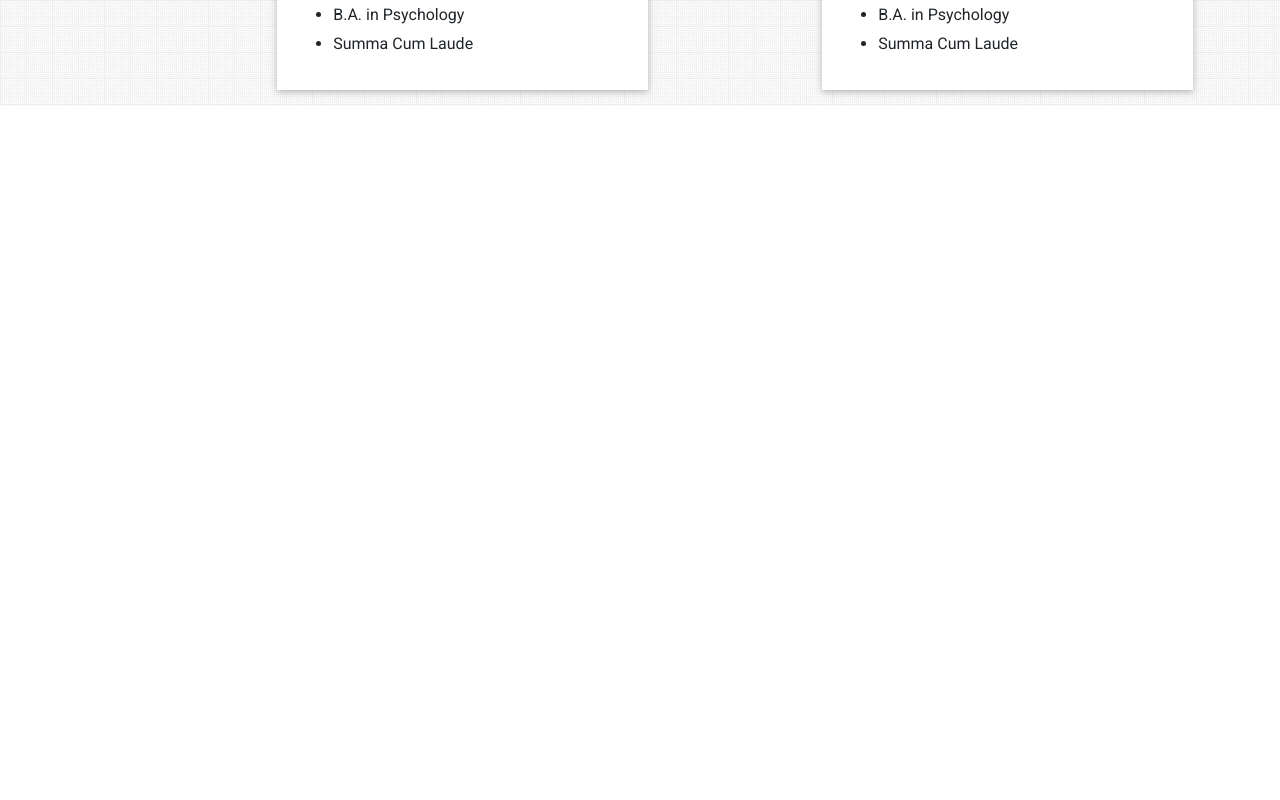
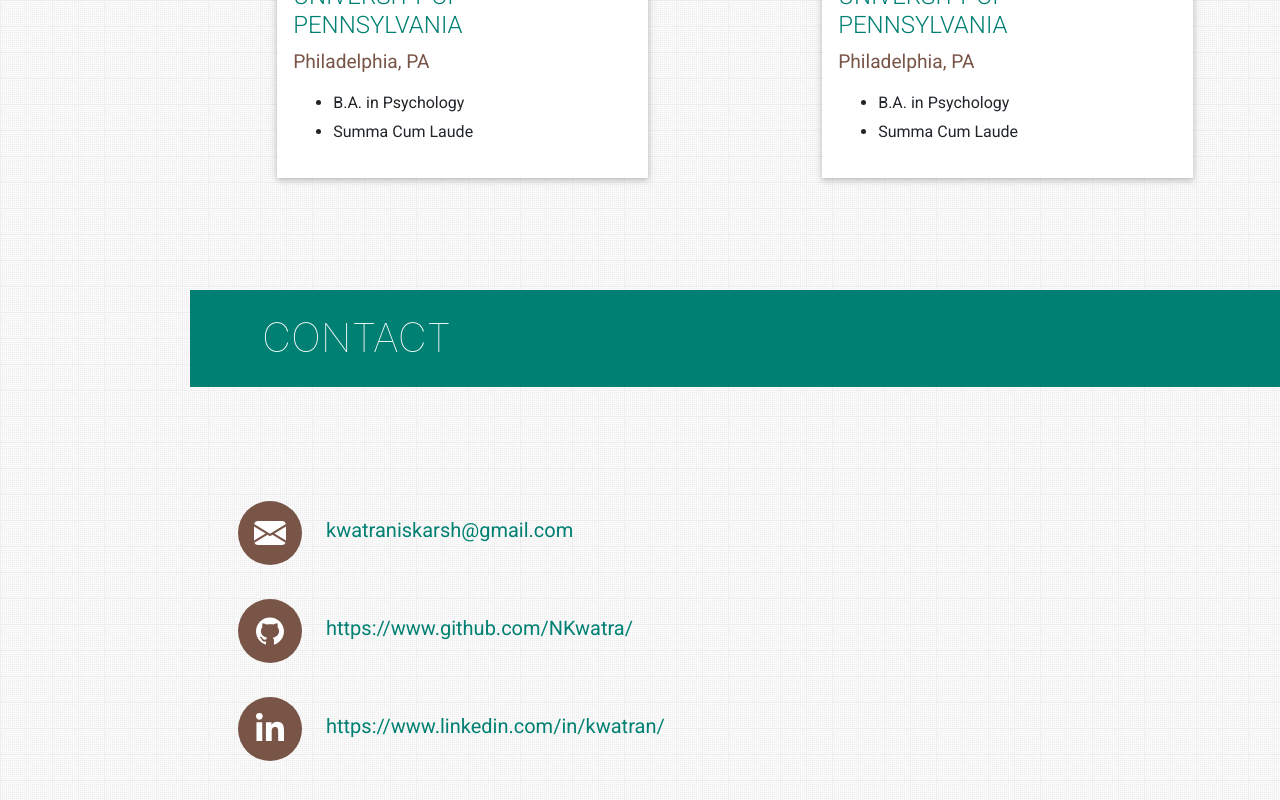
Before and after one commit to NKwatra/portfolio, a Next.js app: page / in a window 1280 px wide. Shown: the part 5486-6286 px from the top of the page. Before the commit the page ends 5592 px from the top, so only its background shows below. Built offline with nearby package versions, Linux system fonts and the light colour scheme.

Commit message:
Add: contact component

```diff
--- a/pages/index.js
+++ b/pages/index.js
@@ -1,6 +1,7 @@
 import Head from "next/head";
 import { useState } from "react";
 import About from "../src/components/About";
+import Contact from "../src/components/Contact";
 import Education from "../src/components/Education";
 import Experience from "../src/components/Experience";
 import Header from "../src/components/Header";
@@ -32,6 +33,7 @@ export default function Index() {
         <Project />
         <Skills />
         <Education />
+        <Contact />
       </main>
     </div>
   );
--- /dev/null
+++ b/src/components/Contact.js
@@ -0,0 +1,78 @@
+import { useState } from "react";
+import { AiFillGithub } from "react-icons/ai";
+import { BsEnvelopeFill } from "react-icons/bs";
+import { FaLinkedinIn } from "react-icons/fa";
+import styles from "../styles/contact.module.css";
+import SectionHeader from "./SectionHeader";
+
+const contact = [
+  {
+    icon: <BsEnvelopeFill style={{ fontSize: "2rem", cursor: "pointer" }} />,
+    label: "kwatraniskarsh@gmail.com",
+    link: "mailto:kwatranishkarsh@gmail.com",
+    tooltipLabel: "Email Nishkarsh",
+  },
+  {
+    icon: <AiFillGithub style={{ fontSize: "2rem", cursor: "pointer" }} />,
+    label: "https://www.github.com/NKwatra/",
+    link: "https://github.com/NKwatra/",
+    tooltipLabel: "Find Nishkarsh on Github",
+  },
+  {
+    icon: <FaLinkedinIn style={{ fontSize: "2rem", cursor: "pointer" }} />,
+    label: "https://www.linkedin.com/in/kwatran/",
+    link: "https://www.linkedin.com/in/kwatran/",
+    tooltipLabel: "Find Nishkarsh on LinkedIn",
+  },
+];
+
+const Tooltip = ({ label, active }) => {
+  return (
+    <div
+      className={
+        active ? `${styles.tooltip} ${styles.visible}` : `${styles.tooltip}`
+      }
+    >
+      {label}
+    </div>
+  );
+};
+
+const ContactRow = ({ cnt }) => {
+  const [showTooltip, setShowTooltip] = useState(false);
+  return (
+    <>
+      <a
+        href={cnt.link}
+        target="_blank"
+        className={`${styles.entry} position-relative d-inline-block my-3`}
+      >
+        <span
+          className={styles.iconContainer}
+          onMouseOver={() => setShowTooltip(true)}
+          onMouseOut={() => setShowTooltip(false)}
+        >
+          <span className="ml-3 d-inline-block mt-3">{cnt.icon}</span>
+        </span>
+        <span className={`ml-3 d-inline-block ${styles.label} mt-3`}>
+          {cnt.label}
+        </span>
+        <Tooltip label={cnt.tooltipLabel} active={showTooltip} />
+      </a>
+      <br />
+    </>
+  );
+};
+
+export default function Contact() {
+  return (
+    <section id="Contact">
+      <SectionHeader title="Contact" />
+      <div className="py-5 my-5">
+        {contact.map((cnt) => (
+          <ContactRow cnt={cnt} key={cnt.link} />
+        ))}
+      </div>
+    </section>
+  );
+}
--- a/src/components/Education.js
+++ b/src/components/Education.js
@@ -38,7 +38,7 @@ export default function Education() {
   return (
     <section id="Education">
       <SectionHeader title="Education" />
-      <div className="d-flex flex-wrap">
+      <div className="d-flex flex-wrap my-5 py-5">
         {education.map((ed) => (
           <EducationTile {...ed} />
         ))}
--- /dev/null
+++ b/src/styles/contact.module.css
@@ -0,0 +1,54 @@
+.entry {
+  cursor: default;
+  color: var(--teal);
+}
+
+.entry:hover {
+  color: var(--teal);
+  text-decoration: none;
+}
+
+.label {
+  cursor: pointer;
+}
+
+.label:hover {
+  border-bottom: solid 3px var(--teal);
+}
+
+.tooltip {
+  background-color: #000000;
+  color: #ffffff;
+  padding: 16px 24px;
+  position: absolute;
+  bottom: 80px;
+  opacity: 0;
+  transition: opacity 1s ease-in-out;
+}
+.visible {
+  opacity: 1;
+}
+
+.iconContainer {
+  background-color: var(--brown);
+  color: #ffffff;
+  width: 64px;
+  height: 64px;
+  display: inline-block;
+  border-radius: 50%;
+  cursor: pointer;
+  display: inline-block;
+}
+
+@media (min-width: 992px) {
+  .label {
+    font-size: 1.25rem;
+    margin-left: 1.5rem !important;
+    margin-bottom: 16px;
+  }
+  .entry {
+    flex-direction: row !important;
+    justify-content: flex-start !important;
+    padding-left: 48px;
+  }
+}
```
